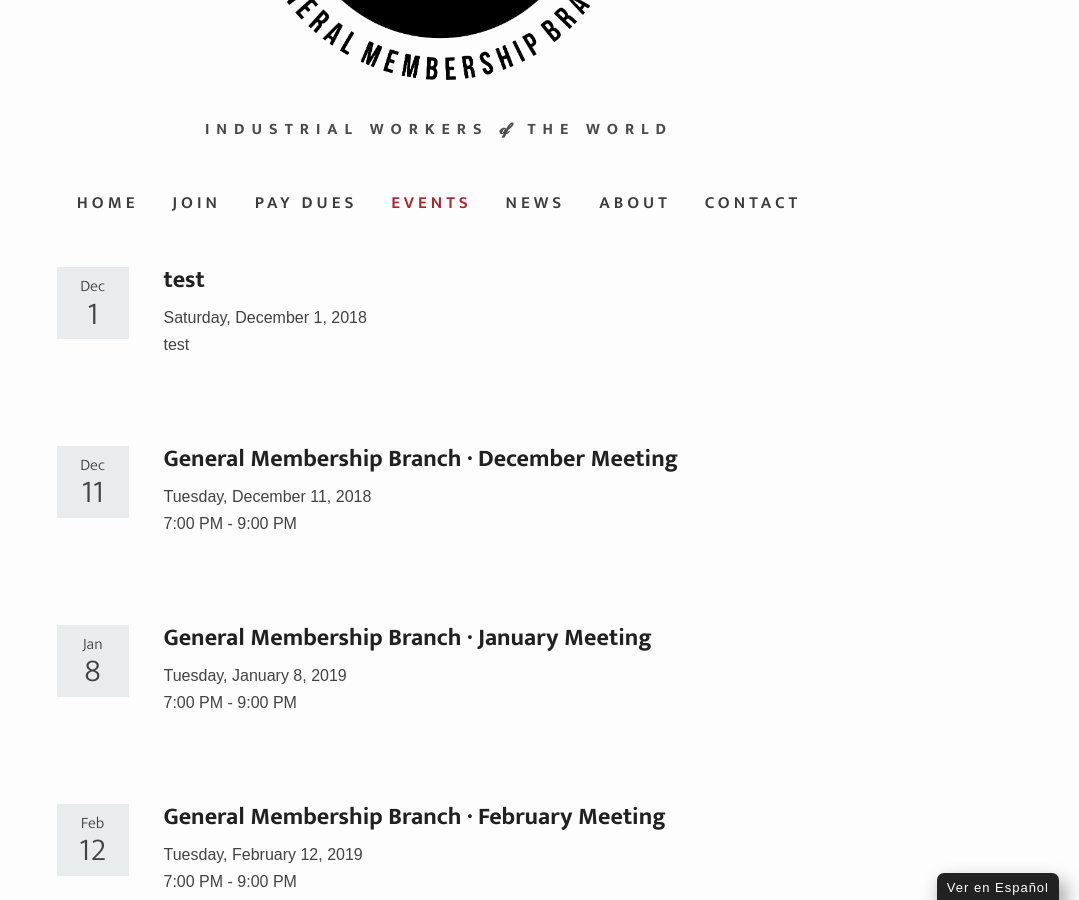
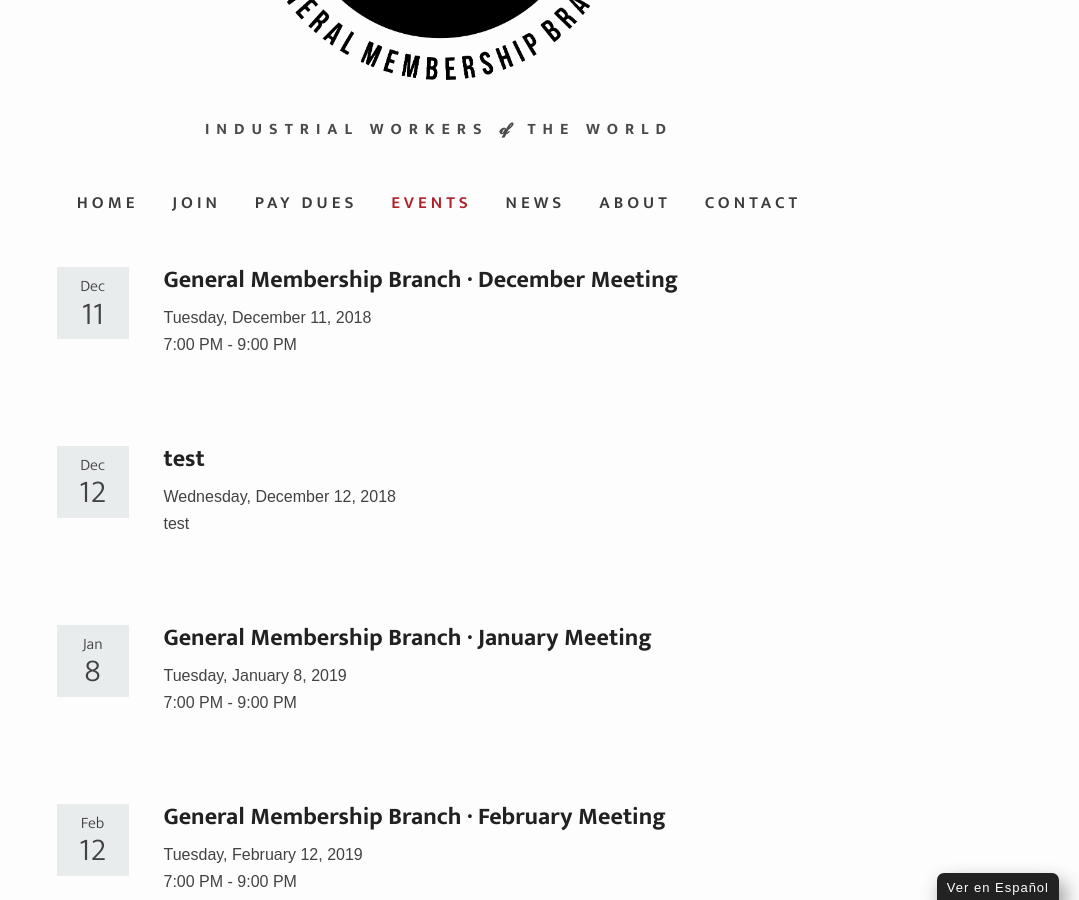
Before and after one commit to vancouveriww/vancouveriww.github.io, a Jekyll site: the page built from _events/index.html, in a window 1280 px wide and 900 px high, scrolled down 430 px. Shown: the whole window, without its empty margins (201-1280 px from the left). Built offline with Jekyll 4.4.1, drawn with Linux system fonts in a browser that asks for light colours; some web fonts are replaced.

Commit message:
Update Event “test”

```diff
--- a/_events/test.md
+++ b/_events/test.md
@@ -1,7 +1,7 @@
 ---
 layout: event
 title: test
-date: 'Saturday, December 1, 2018'
+date: 'Wednesday, December 12, 2018'
 time: test
 ---
 test
```
